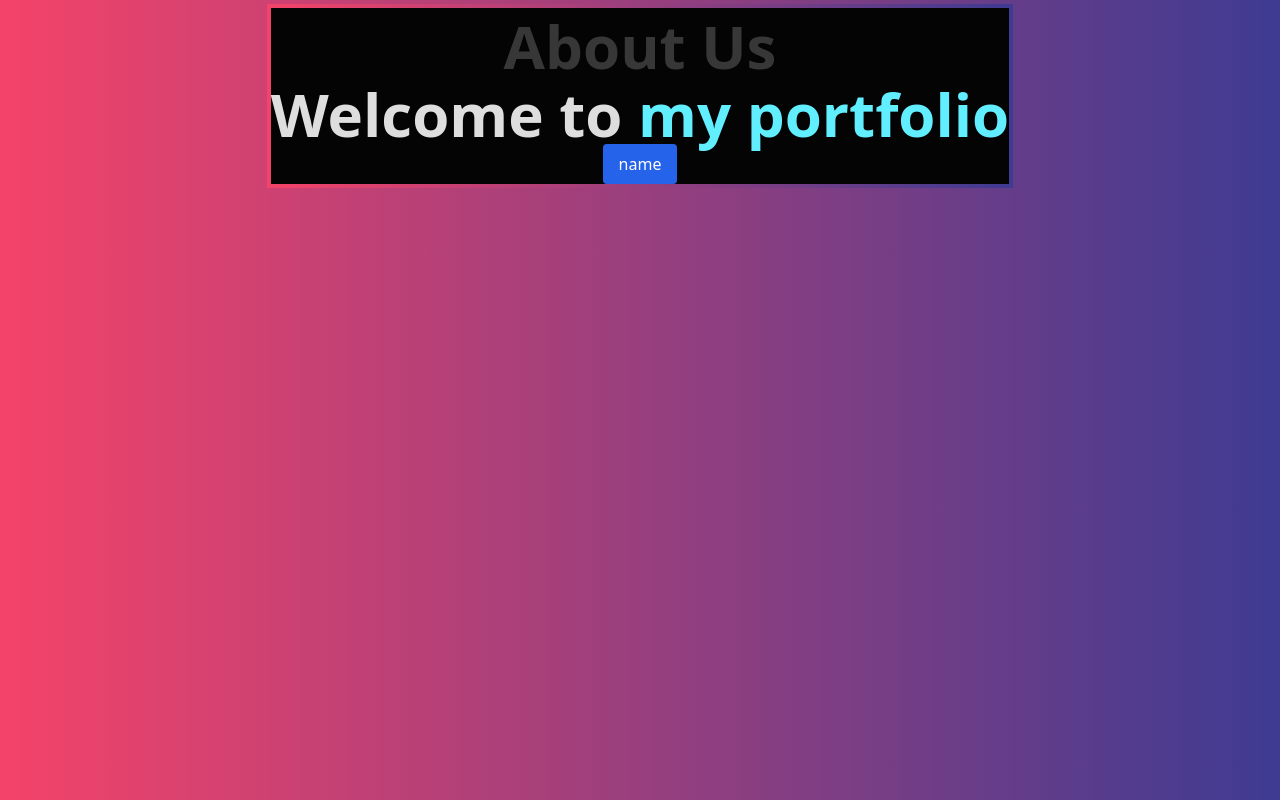
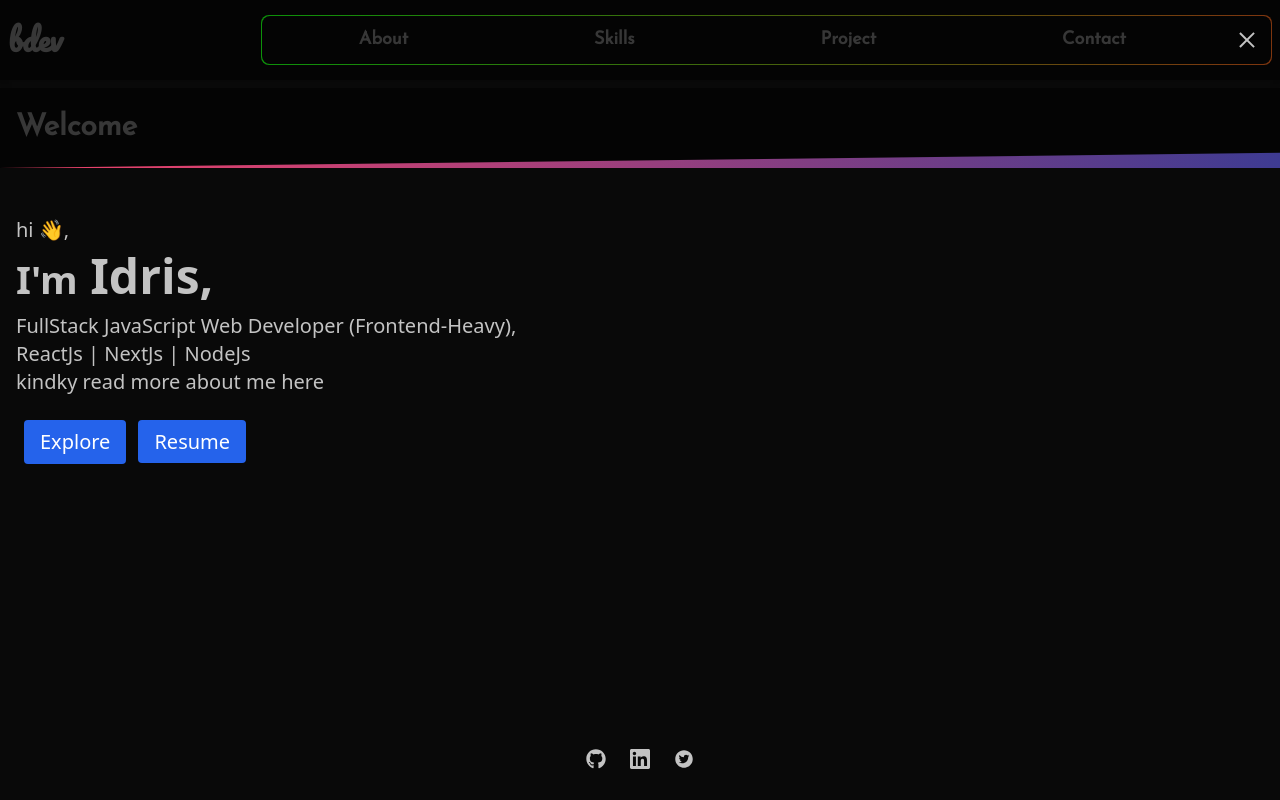
Before and after one commit to bobbycrooz/portfolio-client, a Next.js app: page / in a window 1280 px wide. Built offline with nearby package versions, Linux system fonts and the light colour scheme.

Commit message:
stage one

```diff
--- /dev/null
+++ b/components/Header.tsx
@@ -0,0 +1,59 @@
+import { Spin as Hamburger } from 'hamburger-react';
+import styled from 'styled-components';
+import { RotateBG } from './commons';
+import Link from 'next/link';
+export default function Header() {
+  return (
+    <div className="navbar bg-primary h-20 flex justify-between items-center shadow-md w-full  p-2">
+      <Logo className="logo text-textLow font-black font-logo text-3xl">
+        bdev
+      </Logo>
+
+      <Menu>
+        <RotateBG className="menu_bg rounded-lg">
+          <div className="menu_cover flex items-center justify-between bg-primary rounded-lg">
+            <div className="nav-links text-lg font-joe text-textLow font-bold  p-1 w-full flex items-center justify-around">
+              <Link href="/">
+                <a>About</a>
+              </Link>
+
+              <Link href="/about">
+                <a>Skills</a>
+              </Link>
+
+              <Link href="/">
+                <a>Project</a>
+              </Link>
+
+              <Link href="/">
+                <a>Contact</a>
+              </Link>
+            </div>
+
+            <div className="menu_icon">
+              <Hamburger color="#C3C3C3" toggled={true} direction="right" size={20} />
+            </div>
+          </div>
+        </RotateBG>
+      </Menu>
+    </div>
+  );
+}
+
+const Logo = styled.h1``;
+
+const Menu = styled.h1`
+  width: 80%;
+  /* width: 48px; */
+
+  .menu_bg {
+    padding: 1px;
+
+    .nav-links {
+                /* display: none; */
+
+      a {
+      }
+    }
+  }
+`;
--- /dev/null
+++ b/components/Title.tsx
@@ -0,0 +1,19 @@
+import styled from 'styled-components';
+
+
+
+
+export default function Title() {
+  return (
+    <Pane className="pane bg-gradient-to-r mt-2 from-grad-one to-grad-two h-20 w-full p-0">
+      <div className="w-full h-full bg-primary  flex  items-center text-textLow font-bold text-3xl font-joe  p-4">
+          Welcome</div>
+    </Pane>
+  );
+}
+
+const Pane = styled.div`
+  div {
+    clip-path: polygon(0 0, 100% 0, 100% 81%, 0% 100%);
+  }
+`;
--- /dev/null
+++ b/components/commons.jsx
@@ -0,0 +1,26 @@
+import styled from 'styled-components';
+
+
+
+export const RotateBG = styled.div`
+width:100%;
+height:100%;
+
+  background: linear-gradient(
+    90deg,
+    hsla(347, 89%, 61%, 1) 0%,
+    hsla(242, 42%, 40%, 1) 100%
+  );
+
+  animation: backgroundHue 4s linear infinite;
+
+  @keyframes backgroundHue {
+    0% {
+      filter: hue-rotate(0deg);
+    }
+
+    100% {
+      filter: hue-rotate(360deg);
+    }
+  }
+`;
--- a/package.json
+++ b/package.json
@@ -9,9 +9,11 @@
     "@zeit/next-sass": "^1.0.1",
     "chalk": "^4.1.2",
     "framer-motion": "^4.1.17",
+    "hamburger-react": "^2.4.1",
     "next": "latest",
     "react": "^17.0.2",
     "react-dom": "^17.0.2",
+    "react-icons": "^4.2.0",
     "sass": "^1.39.0",
     "styled-components": "^5.3.1"
   },
--- a/pages/_app.js
+++ b/pages/_app.js
@@ -1,15 +1,20 @@
-import '../styles/global.scss'
+import '../styles/global.scss';
 import 'tailwindcss/tailwind.css';
+import Header from '../Components/Header';
+import Title from '../Components/Title';
 
 
 function MyApp({ Component, pageProps }) {
   return (
-    <main className="bg-gradient-to-r from-grad-one to-grad-two p-1 text-secondary w-full  min-h-screen " id="main">
-    <div className="inner w-full h-full">
+    <main className="text-secondary w-full bg-body  min-h-screen" id="main">
+      <Header />
+      <Title/>
+      <div className="app  p-4  ">
       <Component {...pageProps} />
-    </div>
+      </div>
     </main>
   );
 }
 
+
 export default MyApp;
--- a/pages/index.js
+++ /dev/null
@@ -1,45 +0,0 @@
-import Head from 'next/head';
-import Next from 'next/link';
-
-
-
-
-
-
-
-
-
-
-
-
-export default function Home() {
-  return (
-    <div className="flex flex-col items-center justify-centerpy-2">
-      <Head>
-        <title>Create Next App</title>
-        <link rel="icon" href="/favicon.ico" />
-      </Head>
-
-      <main className="flex flex-col items-center justify-center w-full flex-1 px-20 text-center">
-
-      <div className="bg-gradient-to-r from-grad-one to-grad-two p-1">
-       <div className="bg-primary">
-        <h1 className="text-textLow hover:text-glow-full p-2 text-6xl font-bold">
-        About Us
-      </h1>
-        <h1 className="text-6xl font-bold">
-          Welcome to{' '}
-          <Next href="/about">
-            <a className="text-glow-full">my portfolio</a>
-          </Next>
-        </h1>
-
-        <button className="btn">name</button>
-       </div>
-
-      </div>
-
-      </main>
-    </div>
-  );
-}
--- /dev/null
+++ b/pages/index.jsx
@@ -0,0 +1,62 @@
+import Head from 'next/head';
+import Link from 'next/link';
+import {FaGithub} from 'react-icons/fa'
+import {SiLinkedin} from 'react-icons/si'
+import {AiFillTwitterCircle} from 'react-icons/ai'
+
+export default function Home() {
+  return (
+    <div className="welcome w-full h-full   flex flex-col justify-between text-xl mt-4">
+      <Head>
+        <title>welcome</title>
+        <link rel="icon" href="/favicon.ico" />
+      </Head>
+
+      <main className="welcome  mt-4">
+        <h4 className="hi ">hi 👋,</h4>
+        <h1 className="name text-5xl font-bold mt-2"> <small>I'm</small> Idris,</h1>
+        <p className="info  w-full mt-3">
+           FullStack JavaScript Web Developer
+          (Frontend-Heavy),
+        </p>
+        <p className="stack">
+          ReactJs | NextJs | NodeJs
+        </p>
+
+        <p className="know">
+        kindky read more about me here
+        </p>
+
+        <div className="cto  mt-4 p-2 flex items-center">
+          <Link href="/about">
+            <a className="btn" >
+            Explore
+            </a>
+          </Link>
+
+          <div className="resume my-0 ml-3">
+          <Link href="/about">
+            <a className="btn" >
+            Resume
+            </a>
+          </Link>
+          </div>
+
+        </div>
+
+
+      </main>
+      <div className="social_icon flex mb-4 space-x-4 p-2 items-center justify-center ">
+        <div className="icon p-1">
+        <FaGithub/>
+        </div>
+        <div className="icon p-1">
+        <SiLinkedin/>
+        </div>
+        <div className="icon p-1">
+        <AiFillTwitterCircle/>
+        </div>
+        </div>
+    </div>
+  );
+}
--- a/styles/global.scss
+++ b/styles/global.scss
@@ -1,3 +1,5 @@
+@import url('https://fonts.googleapis.com/css2?family=Josefin+Sans&family=Pacifico&display=swap');
+
 body {
   margin: 0;
   font-family: -apple-system, BlinkMacSystemFont, 'Segoe UI', 'Roboto', 'Oxygen',
@@ -12,6 +14,10 @@ code {
     monospace;
 }
 
+
+.app{
+height: calc(100vh - 10.7rem);
+}
 // main{
 //   // background: linear-gradient(90deg, hsla(333, 100%, 53%, 1) 0%, hsla(33, 94%, 57%, 1) 100%);
 //   background: linear-gradient(90deg, hsla(217, 100%, 50%, 1) 0%, hsla(186, 100%, 69%, 1) 100%);
--- a/tailwind.config.js
+++ b/tailwind.config.js
@@ -3,10 +3,16 @@ module.exports = {
   purge: ['./pages/**/*.{js,ts,jsx,tsx}', './components/**/*.{js,ts,jsx,tsx}'],
   darkMode: "class", // or 'media' or 'class'
   theme: {
+    fontFamily: {
+      'joe': ['Josefin Sans', 'sans-serif'],
+      'logo': ['Pacifico', 'cursive'],
+    },
     extend: {
+
       colors:{
+        body:"#090909",
         primary: "#040404",
-        secondary: "#DEDEDE",
+        secondary: "#C3C3C3",
         textLow: "#373737",
         glow: {
           full: "hsla(186, 100%, 69%, 1)",
```
Also changed, not shown: 1 other file (tests, documents, lock files or other folders).
